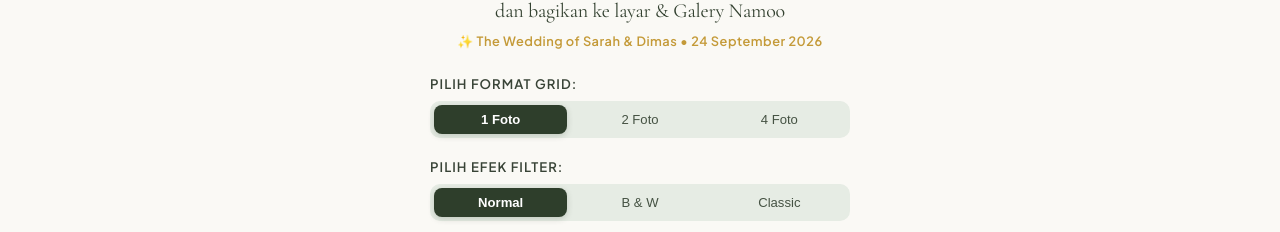
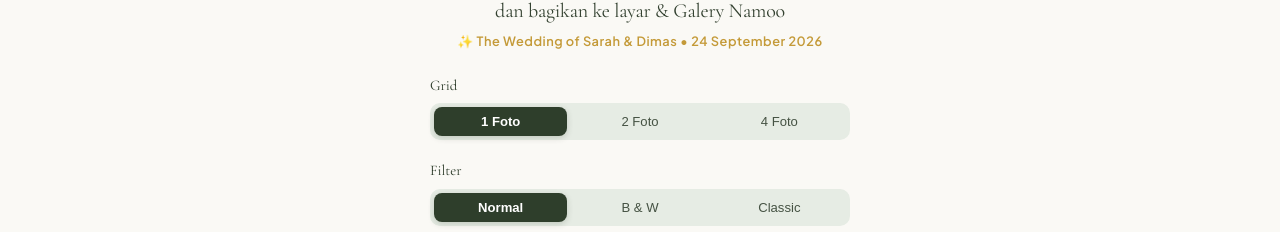
Before and after one commit to mailnewibink2/namoosnap, a React (Vite) app: page / in a window 1280 px wide. Shown: the part 182-414 px from the top of the page. Built offline with nearby package versions, Linux system fonts and the light colour scheme; no server answers; the database is empty; the HTML template or start-up script is replaced by a standard one.

Commit message:
style: soften Grid and Filter labels to match serif form labels

```diff
--- a/src/components/GuestUpload.jsx
+++ b/src/components/GuestUpload.jsx
@@ -494,8 +494,15 @@ export default function GuestUpload({ onNavigateToGallery }) {
                   marginBottom: '0.45rem'
                 }}
               >
-                <span style={{ fontSize: '0.82rem', fontWeight: 600, color: '#384336', textTransform: 'uppercase', letterSpacing: '0.08em' }}>
-                  Pilih Format Grid:
+                <span
+                  style={{
+                    fontSize: '0.92rem',
+                    fontFamily: 'var(--font-serif)',
+                    fontWeight: 500,
+                    color: '#2B3A28',
+                  }}
+                >
+                  Grid
                 </span>
                 {totalSlotsNeeded > 1 && (
                   <span style={{ fontSize: '0.76rem', color: '#C49A38', fontWeight: 600 }}>
@@ -544,8 +551,16 @@ export default function GuestUpload({ onNavigateToGallery }) {
 
             {/* 2. PILIHAN FILTER (NORMAL, BW, CLASSIC) */}
             <div style={{ marginBottom: '1.4rem' }}>
-              <div style={{ fontSize: '0.82rem', fontWeight: 600, color: '#384336', textTransform: 'uppercase', letterSpacing: '0.08em', marginBottom: '0.45rem' }}>
-                Pilih Efek Filter:
+              <div
+                style={{
+                  fontSize: '0.92rem',
+                  fontFamily: 'var(--font-serif)',
+                  fontWeight: 500,
+                  color: '#2B3A28',
+                  marginBottom: '0.45rem'
+                }}
+              >
+                Filter
               </div>
 
               <div
```
